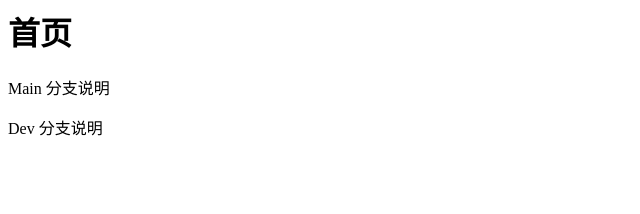
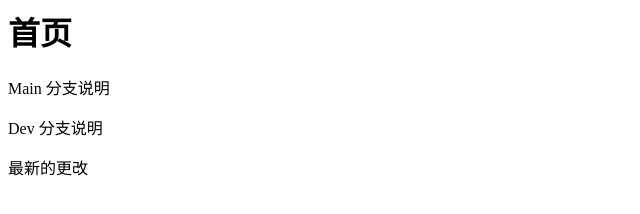
Before and after one commit to KlayPeter/test-git, a plain HTML site: page pages/index.html in a window 1280 px wide. Shown: the whole page, without its empty margins (0-640 px from the left). Drawn offline with Linux system fonts and the light colour scheme.

Commit message:
update: index.html

```diff
--- a/pages/index.html
+++ b/pages/index.html
@@ -1,3 +1,4 @@
 <h1>首页</h1>
 <p>Main 分支说明</p>
 <p>Dev 分支说明</p>
+<p>最新的更改</p>
```
Also changed, not shown: 1 other file.
